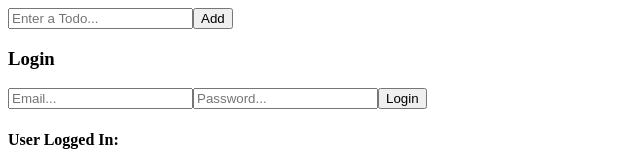
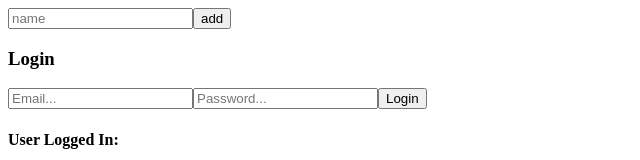
Before and after one commit to glitch-prog/To-Do-List, a React (Create React App) app: page /login_page in a window 1280 px wide. Shown: the top 160 px of the page, without its empty margins (0-640 px from the left). Built offline with nearby package versions, Linux system fonts and the light colour scheme; no server answers.

Commit message:
feat(firebase,firestore,todo):firebase has been connected; test todo has been added

```diff
--- a/src/App.js
+++ b/src/App.js
@@ -1,4 +1,4 @@
-// import { useState } from 'react';
+import { useState } from 'react';
 
 // import {
 //   createUserWithEmailAndPassword,
@@ -15,15 +15,28 @@ import Login from './components/Login.js';
 import Start from './components/Start';
 import { Routes, Route } from 'react-router-dom';
 import Homepage from './components/Homepage';
-import Form from './components/Form.js';
+// import Form from './components/Form.js';
+import { addDoc, collection } from 'firebase/firestore';
+import { db } from './firebase-config';
 
 export default function App() {
+  const [newTest, setNewTest] = useState('');
+  const todosCollectionRef = collection(db, 'todos');
+
+  const createUser = async () => {
+    await addDoc(todosCollectionRef, { test: newTest });
+  };
+
   return (
     <div className='App'>
-      {/* <Link to='/register_page'>Start!</Link> */}
-      {/* <Login />
-      <Logout /> */}
-      <Form />
+      <input
+        placeholder='name'
+        onChange={(event) => {
+          setNewTest(event.target.value);
+        }}
+      ></input>
+      <button onClick={createUser}>add</button>
+
       <Routes>
         <Route path='/' element={<Homepage />} />
         <Route path='/login_page' element={<Login />} />
--- a/src/components/Form.js
+++ /dev/null
@@ -1,33 +0,0 @@
-import React, { useState } from 'react';
-import { database } from '../firebase-config';
-
-export default function Form() {
-  const [taskName, setTaskName] = useState('');
-  const createTodo = (event) => {
-    event.preventDefault();
-    const todoRef = database().ref('Todo');
-    const todo = { taskName, completed: false };
-    todoRef.push(todo);
-  };
-  const handleChange = (event) => {
-    setTaskName(event.target.value);
-  };
-
-  return (
-    <div>
-      <form onSubmit={createTodo}>
-        <input
-          type='text'
-          placeholder='Enter a Todo...'
-          className='task-input'
-          value={taskName}
-          required
-          onChange={handleChange}
-        />
-        <button className='button-add' type='submit'>
-          Add
-        </button>
-      </form>
-    </div>
-  );
-}
--- a/src/firebase-config.js
+++ b/src/firebase-config.js
@@ -1,6 +1,6 @@
 import { initializeApp } from 'firebase/app';
 import { getAuth } from 'firebase/auth';
-import { getDatabase } from 'firebase/database';
+import { getFirestore } from 'firebase/firestore';
 
 const firebaseConfig = {
   apiKey: process.env.REACT_APP_FIREBASE_API_KEY,
@@ -14,5 +14,6 @@ const firebaseConfig = {
 
 const app = initializeApp(firebaseConfig);
 
-export const database = getDatabase(app);
+export const db = getFirestore(app);
+
 export const auth = getAuth(app);
```
Also changed, not shown: src/functions/writeUserData.js (added, +10 -0 lines).
